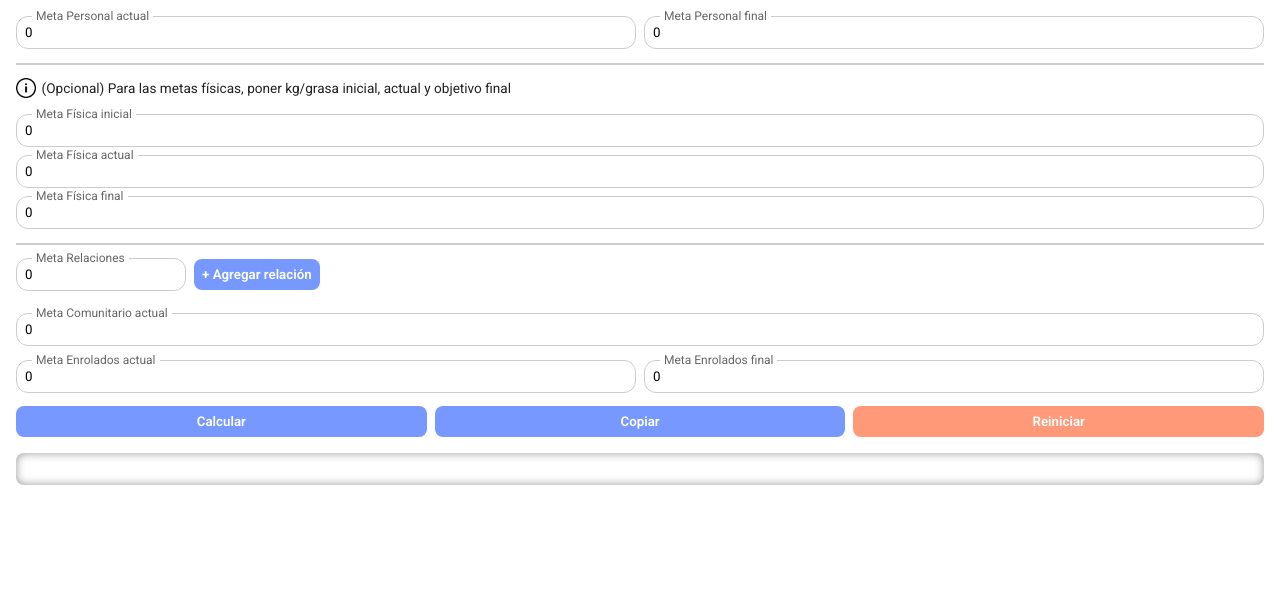
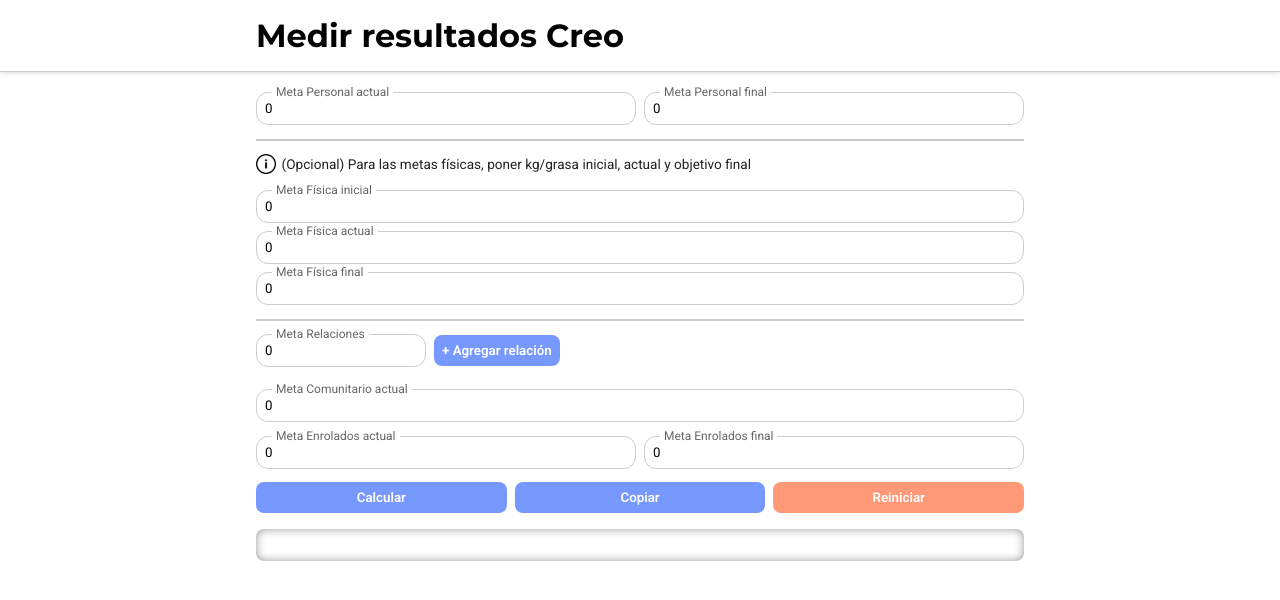
Before and after one commit to FranciscoJoseLavalle/creo-app, a React (Vite) app: page / in a window 1280 px wide. Shown: the top 600 px of the page. Built offline with nearby package versions, Linux system fonts and the light colour scheme.

Commit message:
end styles

```diff
--- a/src/App.jsx
+++ b/src/App.jsx
@@ -114,6 +114,8 @@ function App() {
 
   return (
     <>
+      <header><h1>Medir resultados Creo</h1></header>
+      <main>
         <Formik
           initialValues={{
             meta_personal: 0,
@@ -206,6 +208,7 @@ function App() {
           {finalPercentage && <div>Tu porcentaje actual es <b>{finalPercentage}%. {quadrant}.</b></div>}
         </div>
         <Toaster position='bottom-right' />
+      </main>
     </>
   )
 }
--- a/src/index.css
+++ b/src/index.css
@@ -5,9 +5,28 @@
     font-family: "Roboto", sans-serif;
 }
 
+header {
+    border-bottom: solid 1px #ccc;
+    box-shadow: #ccc 0 0 5px 0px;
+    margin-bottom: .25rem;
+}
+
+main {
+    max-width: 50rem;
+    margin: auto;
+}
+
+h1 {
+    font-family: 'Montserrat', sans-serif;
+    max-width: 50rem;
+    margin: auto;
+    padding: 1rem;
+}
+
 hr {
     border: solid .98px #ccc;
 }
+
 
 .btn {
     border: none;
```
Lines whose indentation alone changed are shown as unchanged.
